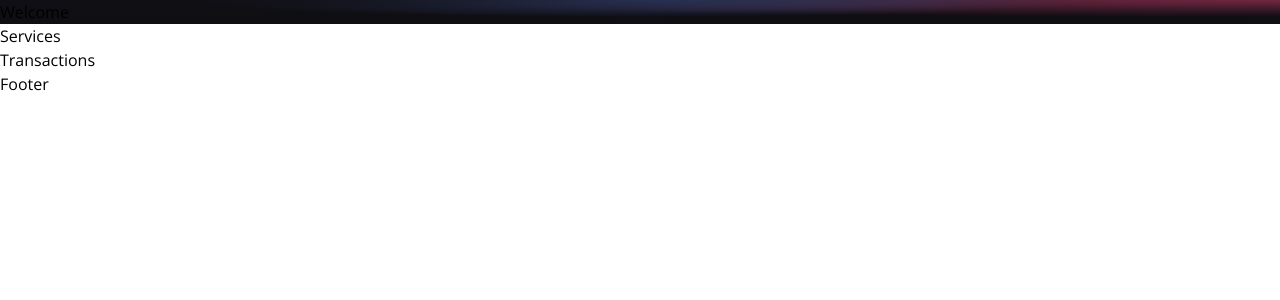
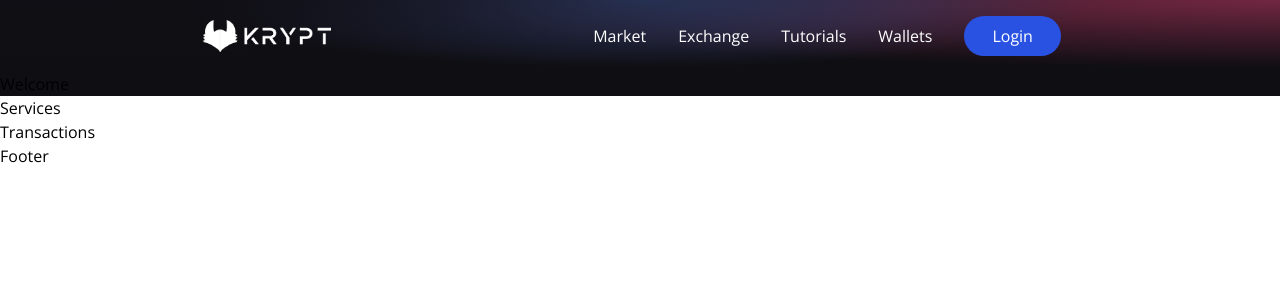
Before and after one commit to Npammer/blockchain-portofolio, a React (Vite) app in the folder client/: page / in a window 1280 px wide. Shown: the top 300 px of the page. Built offline with nearby package versions, Linux system fonts and the light colour scheme.

Commit message:
nav desktop

```diff
--- a/client/src/components/Navbar.jsx
+++ b/client/src/components/Navbar.jsx
@@ -1,12 +1,39 @@
+import { useState } from "react";
 import { HiMenuAlt4 } from "react-icons/hi";
 import { AiOutlineClose } from "react-icons/ai";
 
 import logo from "../../images/logo.png";
 
+const NavbarItem = ({ title, classProps }) => {
+    return (
+        <li className={`mx-4 corsur-pointer ${classProps}`}>
+            {title}
+        </li>
+    );
+}
+
 const Navbar = () => {
+    const [toggleMenu, setToggleMenu] = useState(false);
+
     return (
-        <nav className="w-full flex md:justify-center justify-between items-center p4">
+        <nav className="w-full flex md:justify-center justify-between items-center p-4">
+            <div className="md:flex-[0.5] flex-inital justify-center items-center">
+                <img src={logo} alt="logo" className="w-32 cursor-pointer" />
+            </div>
+            <ul className="text-white md:flex hidden list-none flex-row justify-between items-center flex-inital">
+                {["Market", "Exchange", "Tutorials", "Wallets"].map((item, index) => (
+                    <NavbarItem key={item + index} title={item}/>
+                ))}
+                <li className="bg-[#2952e3] py-2 px-7 mx-4 rounded-full cursor-pointer hover:bg-[#2546bd]">
+                    Login
+                </li>
+            </ul>
+            <div className="felex relative">
+                {toggleMenu
+                    ? <AiOutlineClose fontSize={28} className="text-white md:hidden cursor-pointer" onClick={() => setToggleMenu(false)} />
+                    : <HiMenuAlt4 fontSize={28} className="text-white md:hidden cursor-pointer" onClick={() => setToggleMenu(true)} />}
 
+            </div>
         </nav>
     );
 }
```
